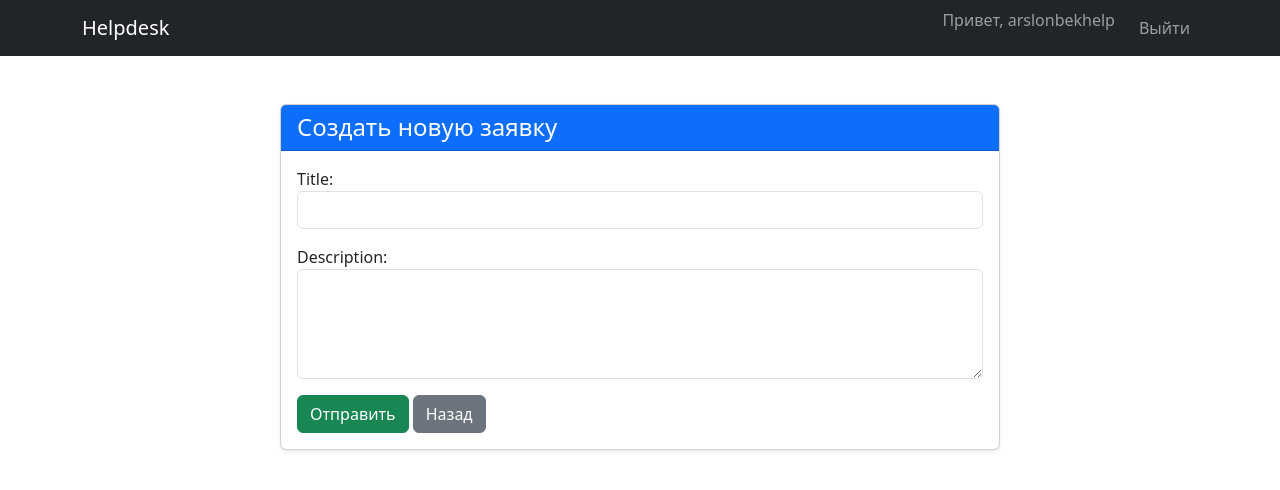
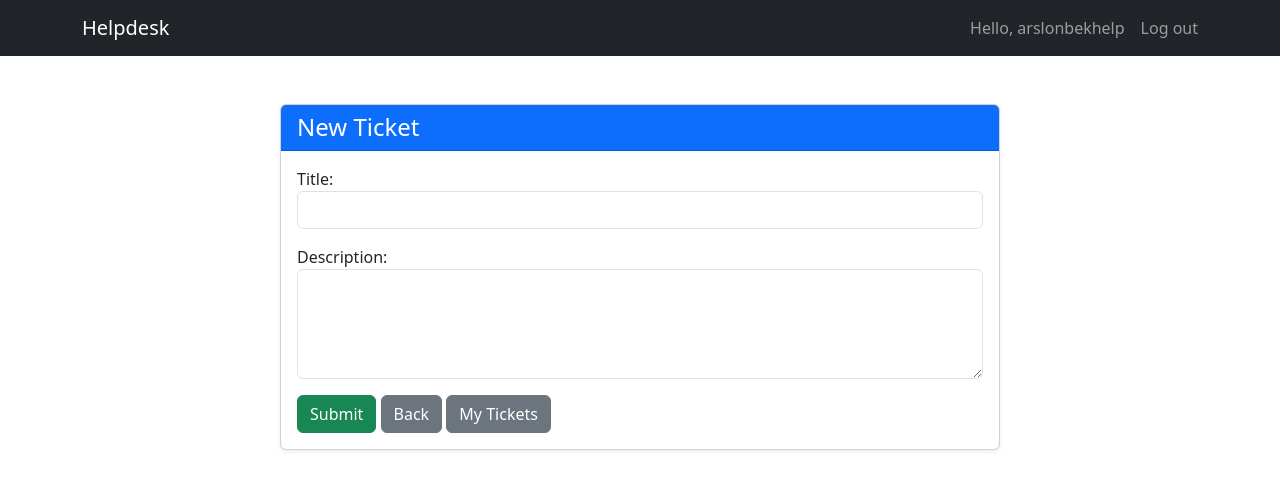
Before and after one commit to CyberB0x/HelpDesk-system, a Django app: page /tickets/create/ in a window 1280 px wide. Shown: the top 490 px of the page. Run offline with Django 5.2, Linux system fonts and the light colour scheme; a user stored in the database is signed in.

Commit message:
HelpDesk

```diff
--- a/helpdesk/helpdesk/__init__.py
+++ b/helpdesk/helpdesk/__init__.py
@@ -0,0 +1,2 @@
+import pymysql
+pymysql.install_as_MySQLdb()
--- a/helpdesk/helpdesk/urls.py
+++ b/helpdesk/helpdesk/urls.py
@@ -16,14 +16,15 @@ Including another URLconf
 """
 from django.contrib import admin
 from django.urls import path
-from django.contrib.auth import views as auth_views  # ← добавь эту строку
+from django.contrib.auth import views as auth_views
 from tickets import views
 
 urlpatterns = [
     path('admin/', admin.site.urls),
     path('tickets/create/', views.create_ticket_view, name='create_ticket'),
     path('tickets/<int:ticket_id>/', views.ticket_detail_view, name='ticket_detail'),
-    path('tickets/report/', views.report_view, name='ticket_report'),  # ← всё верно
+    path('tickets/report/', views.report_view, name='ticket_report'),
+    path('tickets/', views.ticket_list_view, name='ticket_list'),
     path('accounts/login/', auth_views.LoginView.as_view(), name='login'),
-    path('accounts/logout/', auth_views.LogoutView.as_view(), name='logout'),
+    path('logout/', auth_views.LogoutView.as_view(next_page='login'), name='logout'),
 ]
--- a/helpdesk/tickets/forms.py
+++ b/helpdesk/tickets/forms.py
@@ -15,12 +15,12 @@ class MessageForm(forms.ModelForm):
         model = Message
         fields = ['text']
         labels = {
-            'text': 'Текст сообщения',
+            'text': 'Message Body',
         }
         widgets = {
             'text': forms.Textarea(attrs={
                 'class': 'form-control',
                 'rows': 3,
-                'placeholder': 'Введите сообщение...'
+                'placeholder': 'Type your message...'
             }),
         }
--- a/helpdesk/tickets/templates/base.html
+++ b/helpdesk/tickets/templates/base.html
@@ -1,5 +1,5 @@
 <!DOCTYPE html>
-<html lang="ru">
+<html lang="en">
 <head>
     <meta charset="UTF-8">
     <title>{% block title %}Helpdesk{% endblock %}</title>
@@ -17,14 +17,17 @@
             <ul class="navbar-nav ms-auto">
                 {% if user.is_authenticated %}
                     <li class="nav-item">
-                        <span class="navbar-text me-3">Привет, {{ user.username }}</span>
+                        <span class="navbar-text me-3">Hello, {{ user.username }}</span>
                     </li>
                     <li class="nav-item">
-                        <a class="nav-link" href="{% url 'logout' %}">Выйти</a>
+                        <form method="post" action="{% url 'logout' %}">
+                            {% csrf_token %}
+                            <button type="submit" class="nav-link btn btn-link" style="padding: 0; margin: 0;">Log out</button>
+                        </form>
                     </li>
                 {% else %}
                     <li class="nav-item">
-                        <a class="nav-link" href="{% url 'login' %}">Войти</a>
+                        <a class="nav-link" href="{% url 'login' %}">Log In</a>
                     </li>
                 {% endif %}
             </ul>
--- a/helpdesk/tickets/templates/tickets/create_ticket.html
+++ b/helpdesk/tickets/templates/tickets/create_ticket.html
@@ -2,25 +2,26 @@
 <html lang="en">
 <head>
     <meta charset="UTF-8">
-    <title>create_ticket</title>
+    <title>Create ticket</title>
 </head>
 <body>
 {% extends "base.html" %}
-{% block title %}Создать заявку{% endblock %}
+{% block title %}Create Ticket{% endblock %}
 {% block content %}
 <div class="container mt-5">
   <div class="row justify-content-center">
     <div class="col-md-8">
       <div class="card shadow-sm">
         <div class="card-header bg-primary text-white">
-          <h4 class="mb-0">Создать новую заявку</h4>
+          <h4 class="mb-0">New Ticket</h4>
         </div>
         <div class="card-body">
           <form method="post">
             {% csrf_token %}
             {{ form.as_p }}
-            <button type="submit" class="btn btn-success">Отправить</button>
-            <a href="{% url 'ticket_report' %}" class="btn btn-secondary">Назад</a>
+            <button type="submit" class="btn btn-success">Submit</button>
+            <a href="{% url 'ticket_report' %}" class="btn btn-secondary">Back</a>
+            <a href="{% url 'ticket_list' %}" class="btn btn-secondary">My Tickets</a>
           </form>
         </div>
       </div>
--- a/helpdesk/tickets/views.py
+++ b/helpdesk/tickets/views.py
@@ -43,9 +43,15 @@ def create_ticket_view(request):
         form = TicketForm(request.POST)
         if form.is_valid():
             ticket = form.save(commit=False)
-            ticket.user = request.user  # ← правильное имя поля из модели
+            ticket.user = request.user
             ticket.save()
             return redirect('ticket_detail', ticket_id=ticket.id)
     else:
         form = TicketForm()
     return render(request, 'tickets/create_ticket.html', {'form': form})
+
+
+@login_required
+def ticket_list_view(request):
+    tickets = Ticket.objects.filter(user=request.user).order_by('-created_at')
+    return render(request, 'tickets/ticket_list.html', {'tickets': tickets})
```
Also changed, not shown: helpdesk/helpdesk/settings.py (+6 -2 lines), helpdesk/tickets/templates/registration/login.html (+4 -4 lines), helpdesk/tickets/templates/tickets/report.html (+4 -4 lines), helpdesk/tickets/templates/tickets/templatetags/form_tags.py (deleted, +0 -7 lines), helpdesk/tickets/templates/tickets/templatetags/form_utils.py (added, +14 -0 lines), helpdesk/tickets/templates/tickets/ticket_detail.html (+12 -14 lines), helpdesk/tickets/templates/tickets/ticket_list.html (+6 -6 lines), helpdesk/db.sqlite3.
